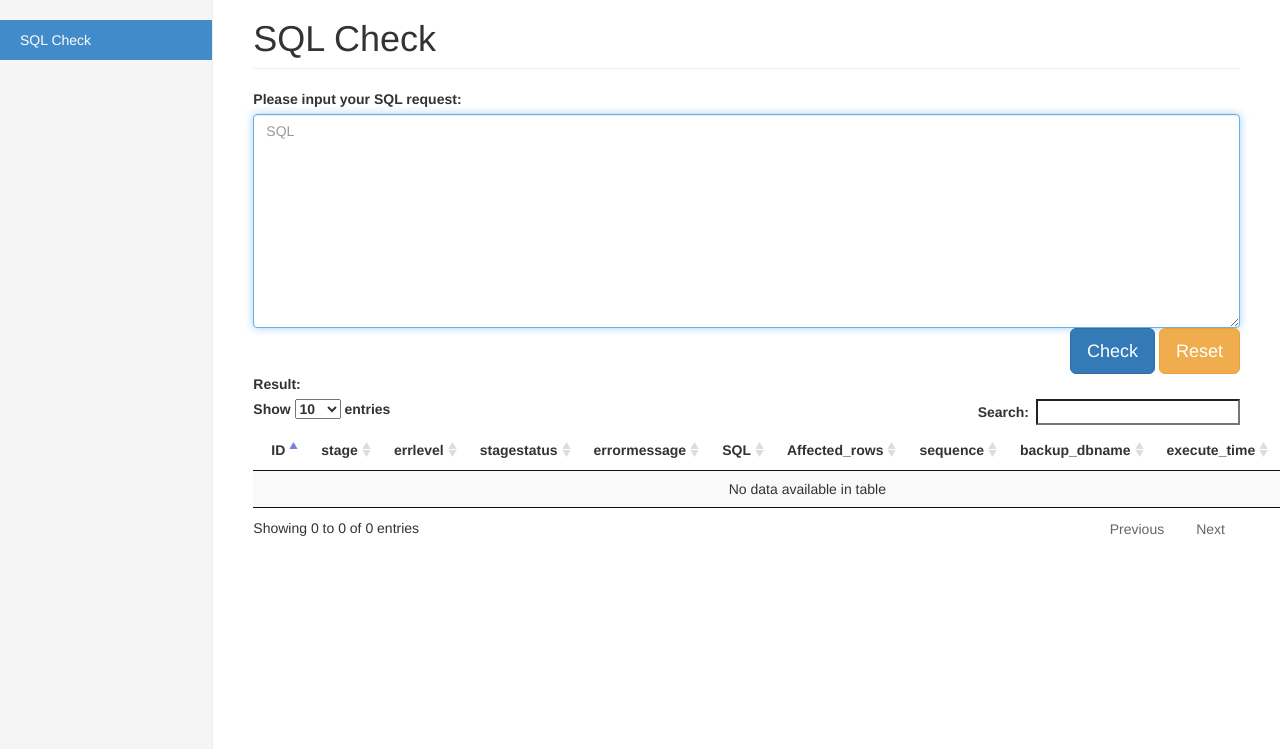
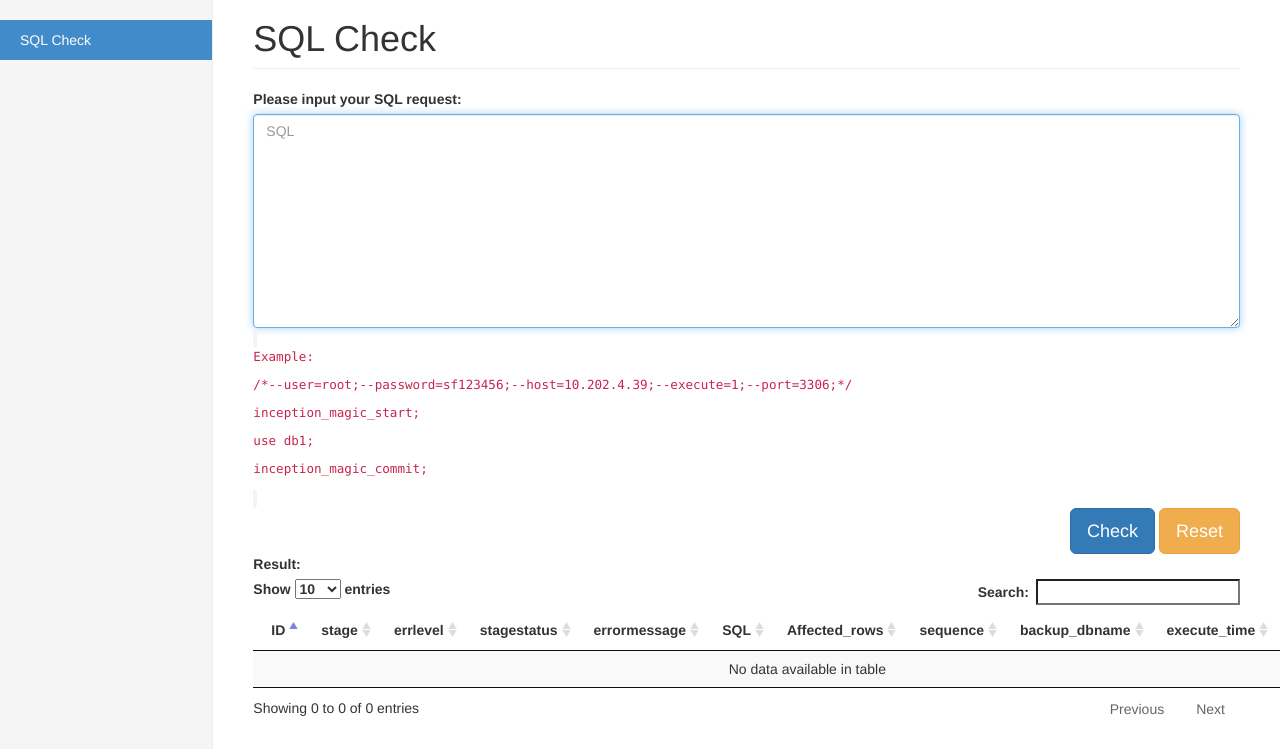
Before and after one commit to HashZhang/inception_client, a Django app: page / in a window 1280 px wide; the page is wider, and only the part inside the window is pictured. Shown: the part 51-800 px from the top of that part. Run offline with Django 3.2, Linux system fonts and the light colour scheme; some libraries are stand-ins or nearby versions.

Commit message:
modify  main

```diff
--- a/main/templates/SQL_Check.html
+++ b/main/templates/SQL_Check.html
@@ -13,6 +13,15 @@
 	<div class="row">
 		<label for="inputSQL">Please input your SQL request:</label>
 		<textarea id="inputSQL" class="form-control" placeholder="SQL" rows="10" required autofocus></textarea>
+	</div>
+	<div class="row">
+		<code>
+			<p>Example:</p>
+			<p>/*--user=root;--password=sf123456;--host=10.202.4.39;--execute=1;--port=3306;*/</p>
+			<p>inception_magic_start;</p>
+			<p>use db1;</p>
+			<p>inception_magic_commit;</p>
+		</code>
 	</div>
 	<div class="row" align="right">
 		<button class="btn btn-lg btn-primary" id="CheckSQL">Check</button>
@@ -44,26 +53,27 @@
 
 	<script>
 		$(document).ready(function() {
-			$('#table_id').DataTable();
+			$('#table_id').dataTable();
 			$("#CheckSQL").click(function() {
 				var a = $("#inputSQL").val();
 				$.post("/sqlcommit/", {
 					'sql': a
 				}, function(ret) {
-					alert(ret);
 					var rows = [];
+					var columns = [];
 					for (var i = 0, l = ret.length; i < l; i++) {
 						var row = []
 						for (var j = 0, k = ret[i].length; j < k; j++) {
 							for (var key in ret[i][j]) {
 								row.push(ret[i][j][key]);
+								if(i==0){
+									columns.push(key);
+								}
 							}
 						}
 						rows.push(row);
 					}
-					$('#table_id').dataTable().fnClearTable();
 					$('#table_id').dataTable().fnAddData(rows);
-					alert('ss');
 				})
 			});
 		});
```
